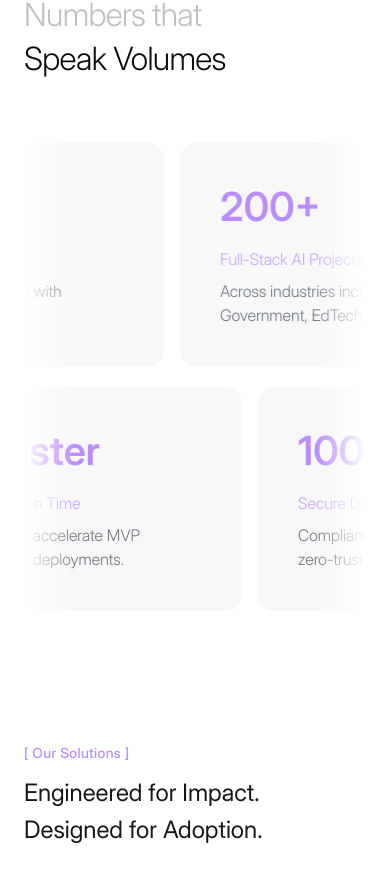
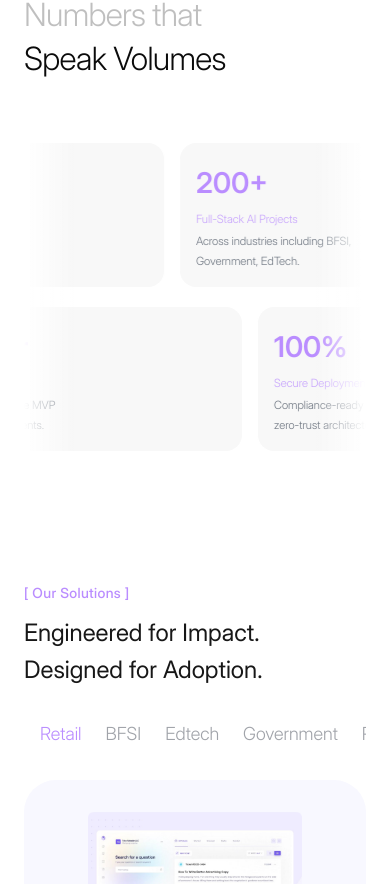
Before and after one commit to zucolservices/zucolai-client, a Next.js app: page / in a window 390 px wide. Shown: the part 3148-4032 px from the top of the page. Built offline with nearby package versions, Linux system fonts and the light colour scheme.

Commit message:
feat: improve responsive design for stats and capabilities sections

```diff
--- a/src/components/CapabilitiesSection.tsx
+++ b/src/components/CapabilitiesSection.tsx
@@ -163,7 +163,7 @@ export default function CapabilitiesSection() {
                     text-[20px] md:text-[30px]
                     leading-[1.33] font-light tracking-[-0.02em]
                     text-[#FFFFFF]
-                    lg:text-[#FFFFFF]/90 lg:group-hover:text-[#BA8DFF]
+                    lg:text-[#FFFFFF]/95 lg:group-hover:text-[#BA8DFF]
                      mb-1 md:mb-2 lg:mb-4 relative z-10
                     transition-all duration-500 w-full
                     lg:text-glow
--- a/src/components/StatsComponent.tsx
+++ b/src/components/StatsComponent.tsx
@@ -63,15 +63,15 @@ export default function StatsComponent() {
                   {[...row.items, ...row.items].map((stat, index) => (
                     <div
                       key={`${row.row}-${index}`}
-                      className="bg-[#F8F8F8] rounded-[16px] p-10 w-[350px] flex-shrink-0 transition-all duration-300 hover:shadow-[0_8px_30px_rgb(0,0,0,0.08)] hover:-translate-y-1 hover:brightness-[1.02]"
+                      className="bg-[#F8F8F8]  rounded-[16px] lg:p-10 p-4 w-[350px] flex-shrink-0 transition-all duration-300 hover:shadow-[0_8px_30px_rgb(0,0,0,0.08)] hover:-translate-y-1 hover:brightness-[1.02]"
                     >
-                      <h3 className="text-[#BA8DFF] text-[40px] leading-[48px] tracking-[-2%] font-[600] mb-4">
+                      <h3 className="text-[#BA8DFF] text-[28.6px] lg:text-[40px] leading-[48px] tracking-[-2%] font-[600] lg:mb-4">
                         {stat.value}
                       </h3>
-                      <h4 className="text-[#BA8DFF] text-[16px] leading-[24px] tracking-[-2%] font-[300] mb-2 opacity-80">
+                      <h4 className="text-[#BA8DFF] text-[11.35px] lg:text-[16px] leading-[24px] lg:leading-[24px] tracking-[-2%] font-[300] lg:mb-2 opacity-80">
                         {stat.label}
                       </h4>
-                      <p className="text-[#4B5563] text-[16px] leading-[24px] tracking-[-2%] font-[300] whitespace-pre-line opacity-80">
+                      <p className="text-[#4B5563] text-[11.35px] lg:text-[16px] leading-[20px] lg:leading-[24px] tracking-[-2%] font-[300] whitespace-pre-line opacity-80">
                         {stat.description}
                       </p>
                     </div>
```
